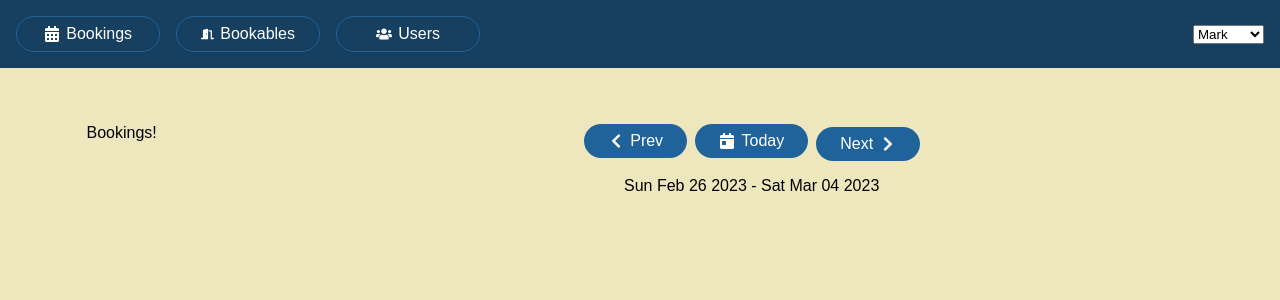
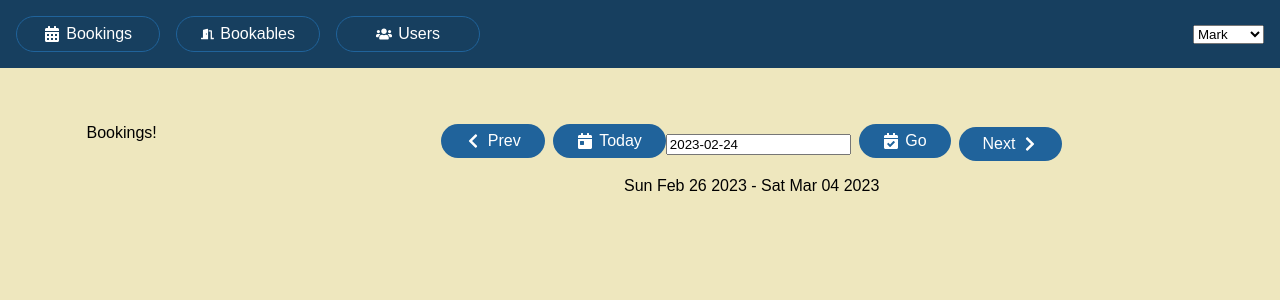
Before and after one commit to santoshnarayanan/reacthooks, a React (Create React App) app: page /bookings in a window 1280 px wide. Shown: the top 300 px of the page. Built offline with nearby package versions, Linux system fonts and the light colour scheme; data requests are answered from the project's data file.

Commit message:
Uncontrolled-Components

```diff
--- a/src/components/Bookings/WeekPicker.js
+++ b/src/components/Bookings/WeekPicker.js
@@ -1,7 +1,7 @@
-import { useReducer } from "react";
+import { useReducer, useRef } from "react";
 import reducer from "./weekReducer";
 import { getWeek } from "../../utils/date-wrangler";
-import { FaChevronLeft, FaCalendarDay, FaChevronRight } from "react-icons/fa";
+import { FaChevronLeft, FaCalendarDay, FaChevronRight, FaCalendarCheck } from "react-icons/fa";
 
 // The WeekPicker component lets users navigate from week to week to book resources
 // in the company
@@ -11,6 +11,12 @@ export default function WeekPicker({ date }) {
     //we can use the getWeek function to generate the initial week object
     //from a date we pass to WeekPicker as a prop
     const [week, dispatch] = useReducer(reducer, date, getWeek);
+    const textboxRef = useRef();
+
+    //Handler for the Go button
+    function goToDate() {
+        dispatch({ type: "SET_DATE", payload: textboxRef.current.value });
+    }
 
     return (
         <div>
@@ -30,6 +36,18 @@ export default function WeekPicker({ date }) {
                     <FaCalendarDay />
                     <span>Today</span>
                 </button>
+
+                <span>
+                    <input type="text"
+                        ref={textboxRef}
+                        placeholder="e.g. 2022-12-02"
+                        defaultValue="2023-02-24" />
+                    <button className="go btn" onClick={goToDate}>
+                        <FaCalendarCheck />
+                        <span>Go</span>
+                    </button>
+                </span>
+
                 <button
                     className="btn"
                     onClick={() => dispatch({ type: "NEXT_WEEK" })}
```
